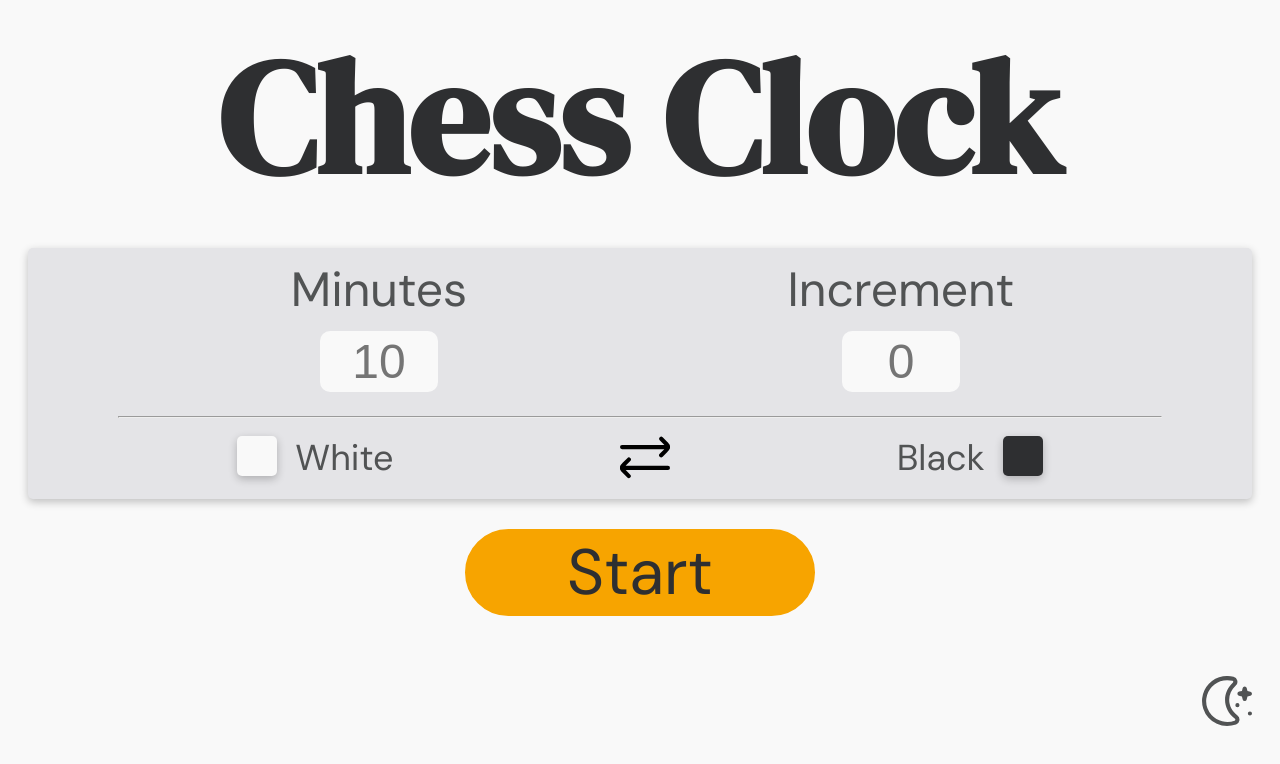
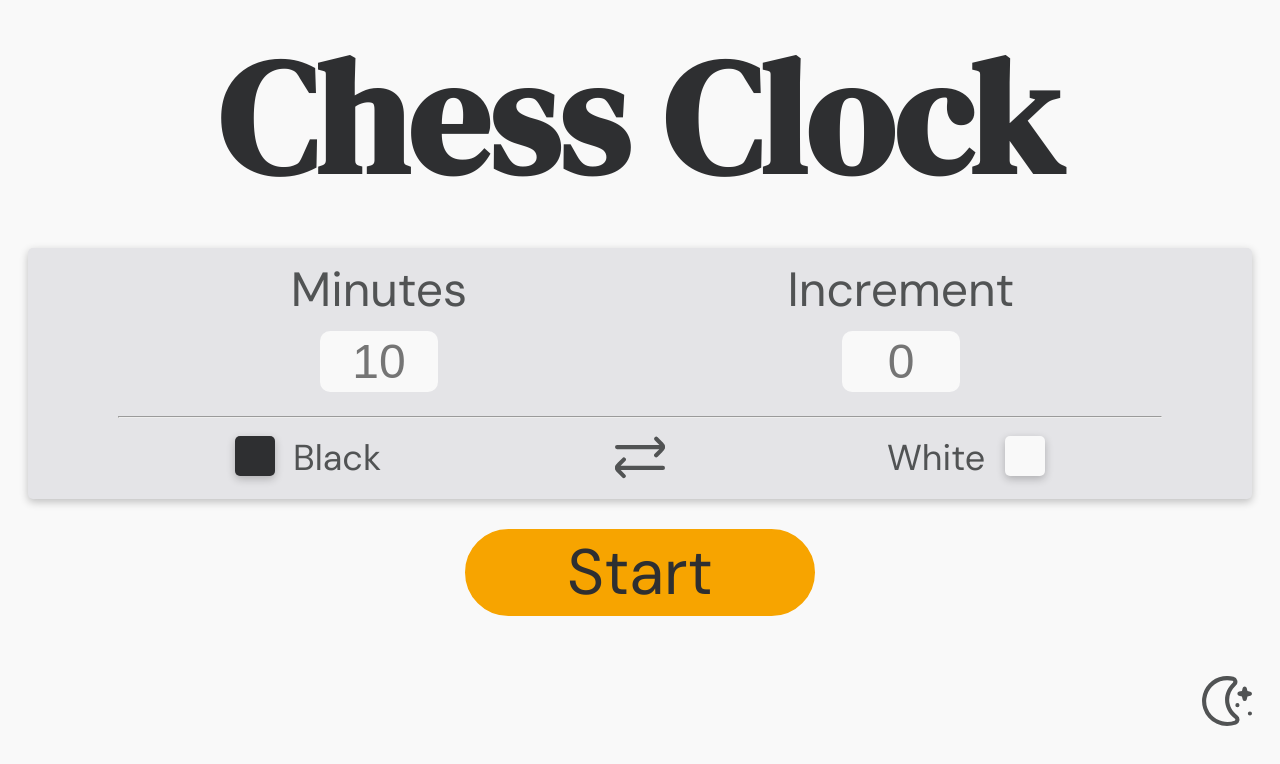
Before and after one commit to rileyham/chess-clock, a plain HTML site: page index.html in a window 1280 px wide. Both pictures are taken after a click on the picture 645 px from the left and 457 px from the top of the page. Drawn offline with Linux system fonts and the light colour scheme.

Commit message:
Added functionality to playerExchange button

```diff
--- a/script.js
+++ b/script.js
@@ -1,4 +1,9 @@
 const themeButton = document.getElementById("themeIcon");
+const exchangeButton = document.getElementById("exchangeIcon");
+const leftBox = document.getElementById("leftBox");
+const leftPlayer = document.getElementById("leftPlayer");
+const rightBox = document.getElementById("rightBox");
+const rightPlayer = document.getElementById("rightPlayer")
 const root = document.documentElement;
 
 // set initial theme
@@ -18,3 +23,21 @@ function setTheme() {
 themeButton.addEventListener("click", function (){
     setTheme();
 });
+
+exchangeButton.addEventListener("click", function (){
+    if (leftPlayer.textContent == "White") {
+        leftPlayer.textContent = "Black";
+        leftBox.style.backgroundColor = "#2e2f31";
+
+
+        rightPlayer.textContent = "White";
+        rightBox.style.backgroundColor = "#f9f9f9";
+    }
+    else {
+        rightPlayer.textContent = "Black";
+        rightBox.style.backgroundColor = "#2e2f31";
+
+        leftPlayer.textContent = "White";
+        leftBox.style.backgroundColor = "#f9f9f9";
+    }
+});
--- a/style.css
+++ b/style.css
@@ -150,6 +150,7 @@ p {
     font-size: 36px;
     color: var(--color-text-secondary);
     margin: 8px;
+    width: 100px;
 }
 
 .playerBox {
@@ -169,12 +170,18 @@ p {
 }
 
 #rightBox {
-    background-color: #2e2f31;;
+    background-color: #2e2f31;
 }
 
 #exchangeIcon {
     width: 50px;
     height: auto;
+    filter: var(--filter-text-secondary);
+}
+
+#exchangeIcon:hover {
+    filter: var(--filter-text);
+    cursor: pointer;
 }
 
 #themeIcon {
```
